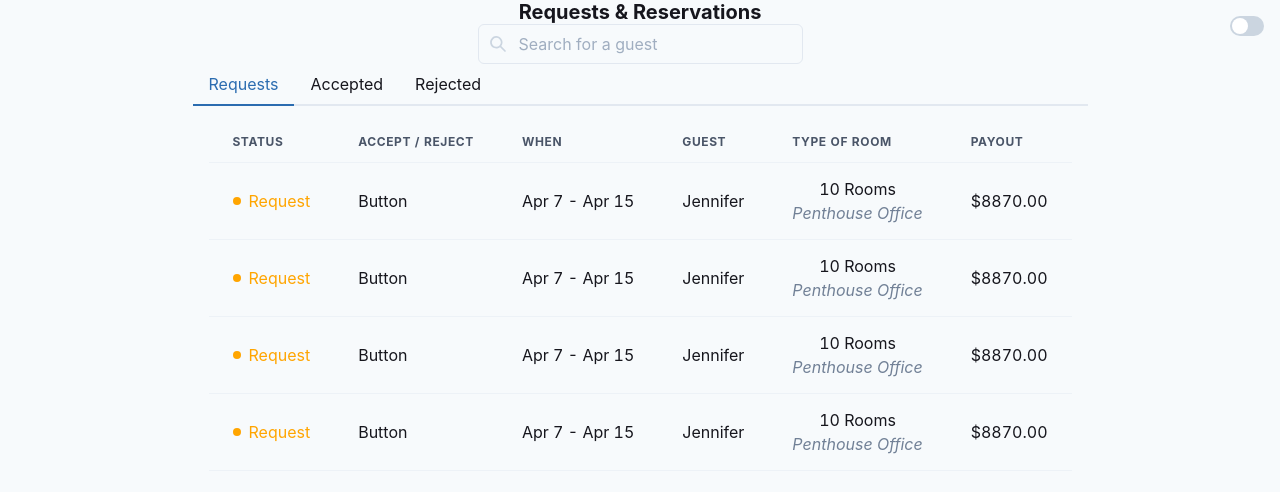
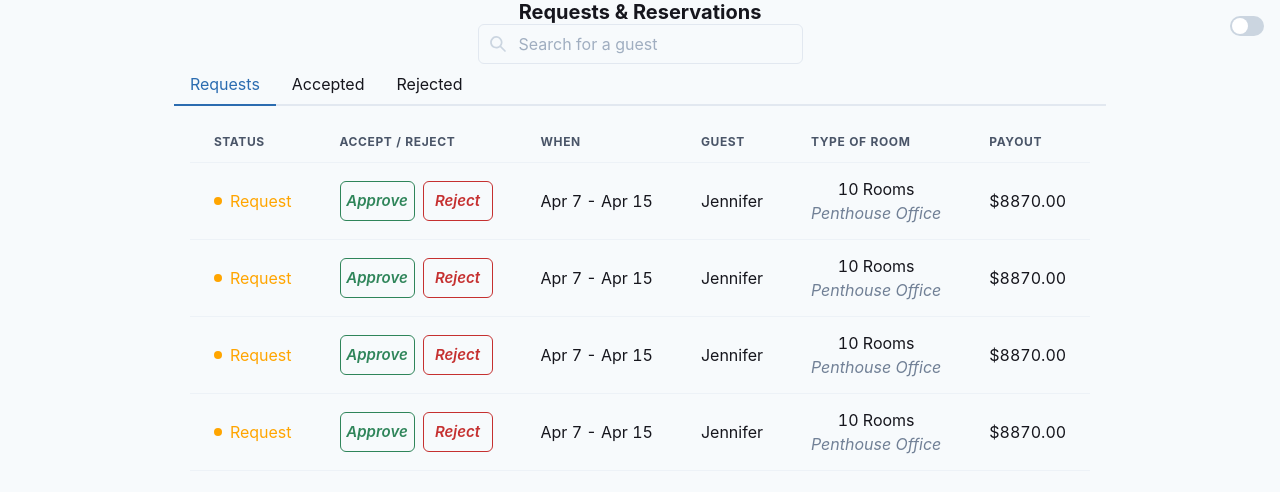
Before and after one commit to sergeichestakov/reservations, a Next.js app: page / in a window 1280 px wide. Shown: the top 492 px of the page. Built offline with nearby package versions, Linux system fonts and the light colour scheme.

Commit message:
Style Approve/Reject buttons

```diff
--- a/src/components/RequestsTable.tsx
+++ b/src/components/RequestsTable.tsx
@@ -10,6 +10,7 @@ import {
   VStack,
   Circle,
   HStack,
+  Button,
 } from "@chakra-ui/react";
 import { RequestStatus, ReservationRequest } from "../types";
 
@@ -44,7 +45,11 @@ export default function RequestsTable({ status, requests }: Props) {
             <Td>
               <StatusIndicator status={request.status as RequestStatus} />
             </Td>
-            {isPending ? <Td>Button</Td> : null}
+            {isPending ? (
+              <Td>
+                <AcceptRejectButtons />
+              </Td>
+            ) : null}
             <Td>
               <DateRange start={request.startDate} end={request.endDate} />
             </Td>
@@ -60,6 +65,23 @@ export default function RequestsTable({ status, requests }: Props) {
         ))}
       </Tbody>
     </Table>
+  );
+}
+
+function AcceptRejectButtons() {
+  return (
+    <HStack>
+      <Button width="75px" colorScheme="green" variant="outline">
+        <Text fontSize="15px" fontStyle="italic">
+          Approve
+        </Text>
+      </Button>
+      <Button width="70px" colorScheme="red" variant="outline">
+        <Text fontSize="15px" fontStyle="italic">
+          Reject
+        </Text>
+      </Button>
+    </HStack>
   );
 }
 
```
